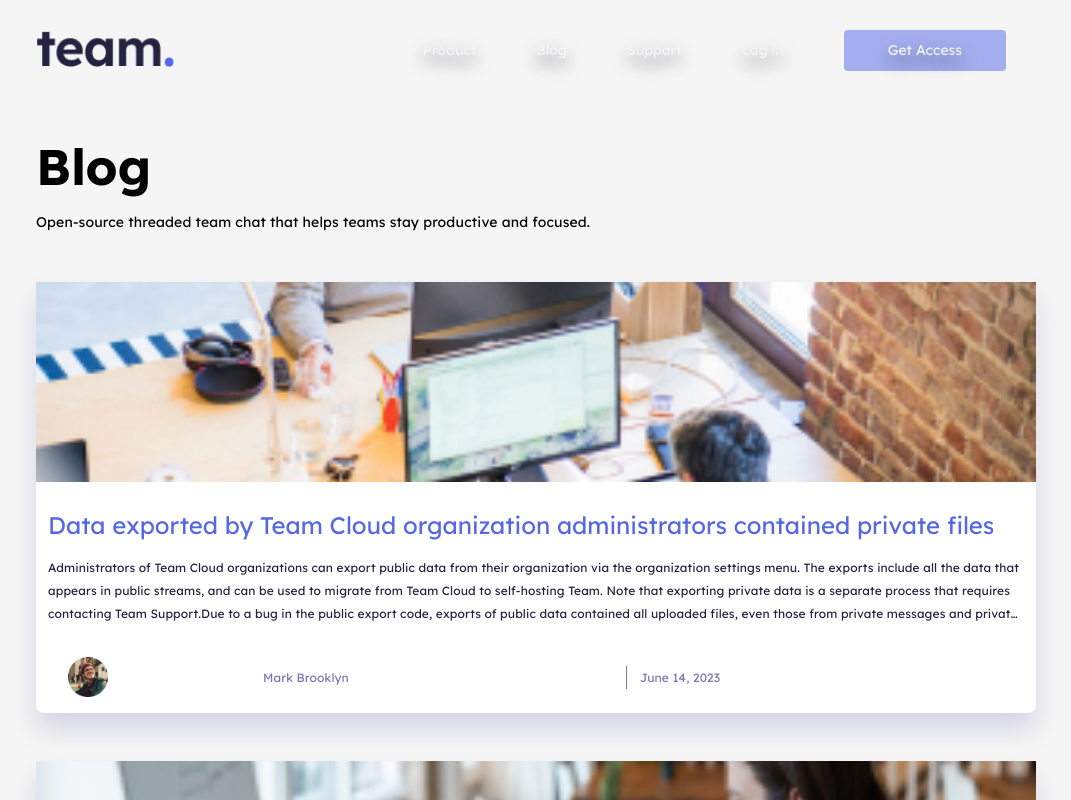
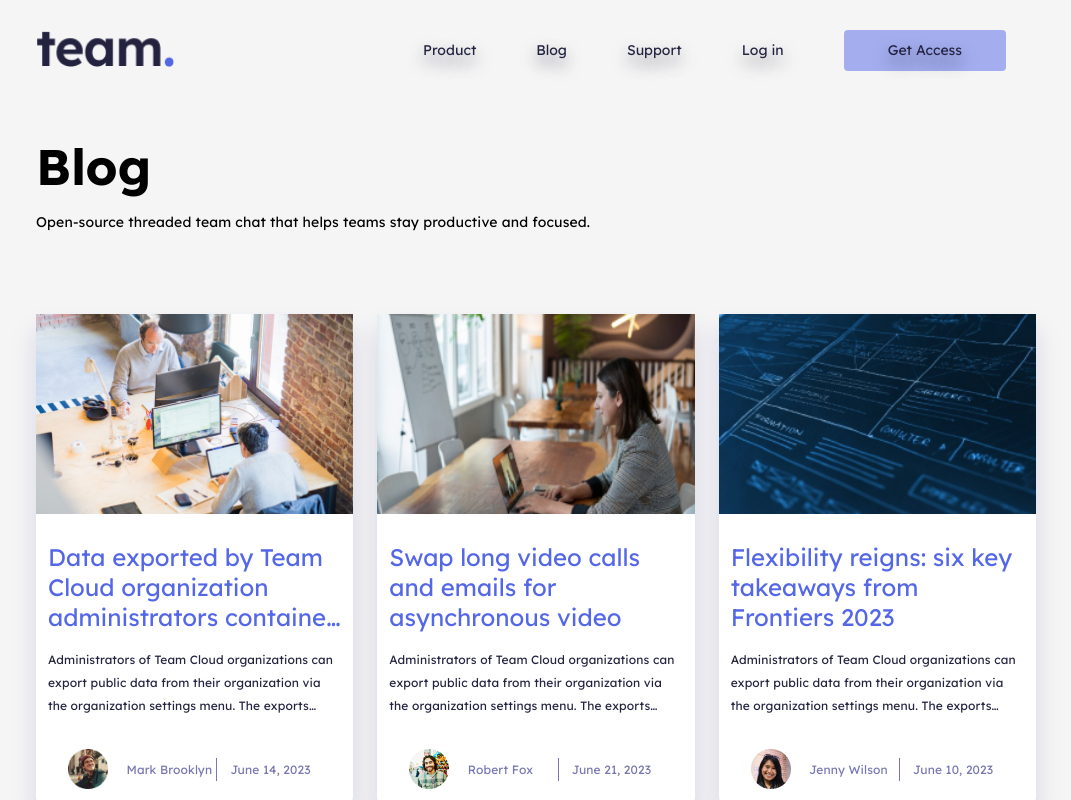
Before and after one commit to amgromov93/nextJs, a Next.js app: page /blog in a window 1280 px wide. Shown: the top 800 px of the page, without its empty margins (104-1175 px from the left). Built offline with nearby package versions, Linux system fonts and the light colour scheme.

Commit message:
new styles for blogpage and post page

```diff
--- a/components/Blog.js
+++ b/components/Blog.js
@@ -5,7 +5,7 @@
 import { useState } from "react";
 
 export default function Blog() {
-  const [showMore, setShowMore] = useState(5);
+  const [showMore, setShowMore] = useState(6);
 
   const blogClasses = styles.container + ' ' + styles.blog;
   const titleClasses = styles.blog__text_hidden + ' ' + styles.blog__title;
@@ -38,9 +38,11 @@
     <section className={blogClasses}>
       <h2 className={styles.headingOne}>Blog</h2>
       <p className={styles.caption__mobile}>Open-source threaded team chat that helps teams stay productive and focused.</p>
-      {renderData}
+      <section className={styles.blog__postBox}>
+        {renderData}
+      </section>
       <div className={styles.blog__buttonBlock}>
-        <button onClick={() => {setShowMore(showMore + 5)}} type="button">Show more...</button>
+        <button onClick={() => {setShowMore(showMore + 4)}} type="button">Show more...</button>
       </div>
     </section>
   )
--- a/components/Navigation.js
+++ b/components/Navigation.js
@@ -1,4 +1,5 @@
 import { useState } from "react";
+import { useRouter } from "next/router";
 
 import Link from "next/link";
 import Image from "next/image";
@@ -9,10 +10,13 @@
 
 
 export default function Navigation({ logo, burger }) {
+  const [burgerToggle, setBurgerToggle] = useState(false);
+  const router = useRouter();
+
   const headerContainerClasses = styles.container + ' ' + styles.header__container;
   const activeNavClasses = styles.header__nav + ' ' + styles.header__nav_active;
+  const linkClasses = router.pathname === '/' ? styles.header__nav__links : styles.header__nav__links + ' ' + styles.header__nav__links_blackLinks;
 
-  const [burgerToggle, setBurgerToggle] = useState(false);
 
   const menuBurger =
     <button onClick={() => setBurgerToggle(!burgerToggle)} className={styles.header__burger}>
@@ -22,6 +26,7 @@
   const onLinkClick = () => {
     setBurgerToggle(false);
   };
+
 
   return (
     <div className={headerContainerClasses}>
@@ -43,11 +48,11 @@
         <Link onClick={onLinkClick} className={styles.header__nav__links} href={'/'}>
           <Image className={styles.header__nav__logo} src={darkLogo} alt="darkLogo"/>
         </Link>
-        <Link onClick={onLinkClick} className={styles.header__nav__links} href={'/'}>Product</Link>
-        <Link onClick={onLinkClick} className={styles.header__nav__links} href={'/blog'}>Blog</Link>
-        <Link onClick={onLinkClick} className={styles.header__nav__links} href={'/'}>Support</Link>
-        <Link onClick={onLinkClick} className={styles.header__nav__links} href={'/'}>Log in</Link>
-        <Link onClick={onLinkClick} className={styles.header__nav__links} href={'/'}>Get Access</Link>
+        <Link onClick={onLinkClick} className={linkClasses} href={'/'}>Product</Link>
+        <Link onClick={onLinkClick} className={linkClasses} href={'/blog'}>Blog</Link>
+        <Link onClick={onLinkClick} className={linkClasses} href={'/'}>Support</Link>
+        <Link onClick={onLinkClick} className={linkClasses} href={'/'}>Log in</Link>
+        <Link onClick={onLinkClick} className={linkClasses} href={'/'}>Get Access</Link>
       </nav>
     </div>
   )
--- a/components/PostItem.js
+++ b/components/PostItem.js
@@ -5,6 +5,8 @@
   const titleImageClasses = styles.paddingNone + ' ' + styles.post__titleImage;
   const textClasses = styles.paragraph + ' ' + styles.post__text;
 
+
+  console.log(window.innerWidth);
   return (
     <>
       <article className={styles.post__box} key={post[numOfData].id}>
--- a/data/data.js
+++ b/data/data.js
@@ -88,6 +88,16 @@
       image: <Image src={image7} alt="image" width={260} height={200} priority="false"/>,
       text: "Administrators of Team Cloud organizations can export public data from their organization via the organization settings menu. The exports include all the data that appears in public streams, and can be used to migrate from Team Cloud to self-hosting Team. Note that exporting private data is a separate process that requires contacting Team Support.Due to a bug in the public export code, exports of public data contained all uploaded files, even those from private messages and private streams. This may have allowed organization owners or administrators to extract uploaded files that they were not otherwise allowed to access. The content of non-public messages was never included in public exports. This bug has existed since the public export feature was implemented in August 2019. We have deleted all existing Team Cloud exports from our servers, and will be making changes to auto-expire all exports after 7 days in the future. This bug was fixed for self-hosted users in the Team Server 5.4 release. We have notified by email all administrators and users in non-deactivated Team Cloud organizations who may have been impacted by this bug. As many organizations have never exported their data, most Team Cloud users were not affected. We would like to thank Antoine Benoist for bringing this issue to our attention."
     },
+    {
+      id: 8,
+      title: "Data exported by Team Cloud organization administrators contained private files",
+      name: "Mark Brooklyn",
+      userImg: <Image src={avatar1} alt="avatar" width={40} height={40} priority="false"/>,
+      job: "COO at Team. Author of the upcoming book on Team Management and Leadership.",
+      date: "June 14, 2023",
+      image: <Image src={image1} alt="image" width={260} height={200} priority="false"/>,
+      text: "Administrators of Team Cloud organizations can export public data from their organization via the organization settings menu. The exports include all the data that appears in public streams, and can be used to migrate from Team Cloud to self-hosting Team. Note that exporting private data is a separate process that requires contacting Team Support.Due to a bug in the public export code, exports of public data contained all uploaded files, even those from private messages and private streams. This may have allowed organization owners or administrators to extract uploaded files that they were not otherwise allowed to access. The content of non-public messages was never included in public exports. This bug has existed since the public export feature was implemented in August 2019. We have deleted all existing Team Cloud exports from our servers, and will be making changes to auto-expire all exports after 7 days in the future. This bug was fixed for self-hosted users in the Team Server 5.4 release. We have notified by email all administrators and users in non-deactivated Team Cloud organizations who may have been impacted by this bug. As many organizations have never exported their data, most Team Cloud users were not affected. We would like to thank Antoine Benoist for bringing this issue to our attention."
+    },
   ]
 
   return postData
--- a/sass/blocks/_blog.module.scss
+++ b/sass/blocks/_blog.module.scss
@@ -86,3 +86,34 @@
     }
   }
 }
+
+@media (684px <= width) {
+  .blog {
+    &__postBox {
+      display: grid;
+      grid-template-columns: repeat(2, 1fr);
+      column-gap: 24px;
+    }
+    &__item {
+      margin: 24px 0;
+    }
+    &__buttonBlock {
+      margin: 120px 0;
+    }
+  }
+}
+
+@media (1200px <= width) {
+  .blog {
+    & > p {
+      margin-bottom: 80px;
+    }
+    &__postBox {
+      grid-template-columns: repeat(3, 1fr);
+      row-gap: 24px;
+    }
+    &__item {
+      margin: 0;
+    }
+  }
+}
--- a/sass/blocks/_header.module.scss
+++ b/sass/blocks/_header.module.scss
@@ -32,7 +32,7 @@
     &_active {
       top: 0;
     }
-    & > a {
+    &__links {
       margin: 20px 0;
       color: var(--dark-blue, #232340);
       font-size: 16px;
@@ -110,7 +110,7 @@
       &__logo {
         display: none;
       }
-      & > a {
+      &__links {
         margin: 0 12px;
         color: #fff;
         white-space: nowrap;
@@ -120,6 +120,9 @@
         font-style: normal;
         font-weight: 500;
         line-height: 150%;
+        &_blackLinks {
+          color: #232340;
+        }
       }
       & a:nth-last-child(-n+1) {
         padding: 10px 44px;
@@ -136,7 +139,7 @@
       height: 800px;
     }
     &__nav {
-      & > a {
+      &__links {
         margin: 0 30px;
       }
     }
--- a/sass/blocks/_post.module.scss
+++ b/sass/blocks/_post.module.scss
@@ -97,3 +97,36 @@
     }
   }
 }
+
+@media (684px <= width) {
+  .post {
+    &__form {
+      &__input {
+        width: 85%;
+        height: 199px;
+      }
+    }
+  }
+}
+
+@media (1200px <= width) {
+  .post {
+    &__titleImage {
+      & img {
+        width: 82vw;
+        height: 500px;
+      }
+    }
+  }
+}
+
+@media (1300px <= width) {
+  .post {
+    &__titleImage {
+      & img {
+        width: 85vw;
+        height: 500px;
+      }
+    }
+  }
+}
```
